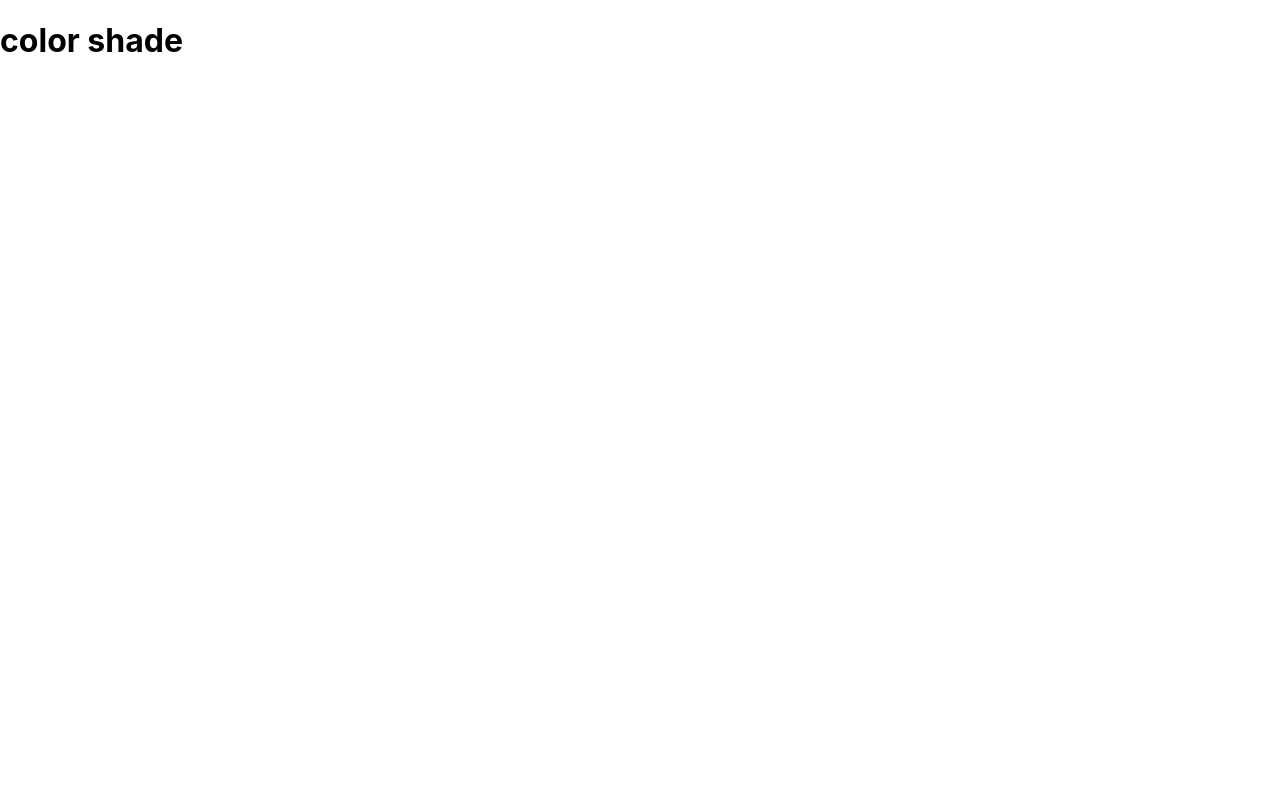
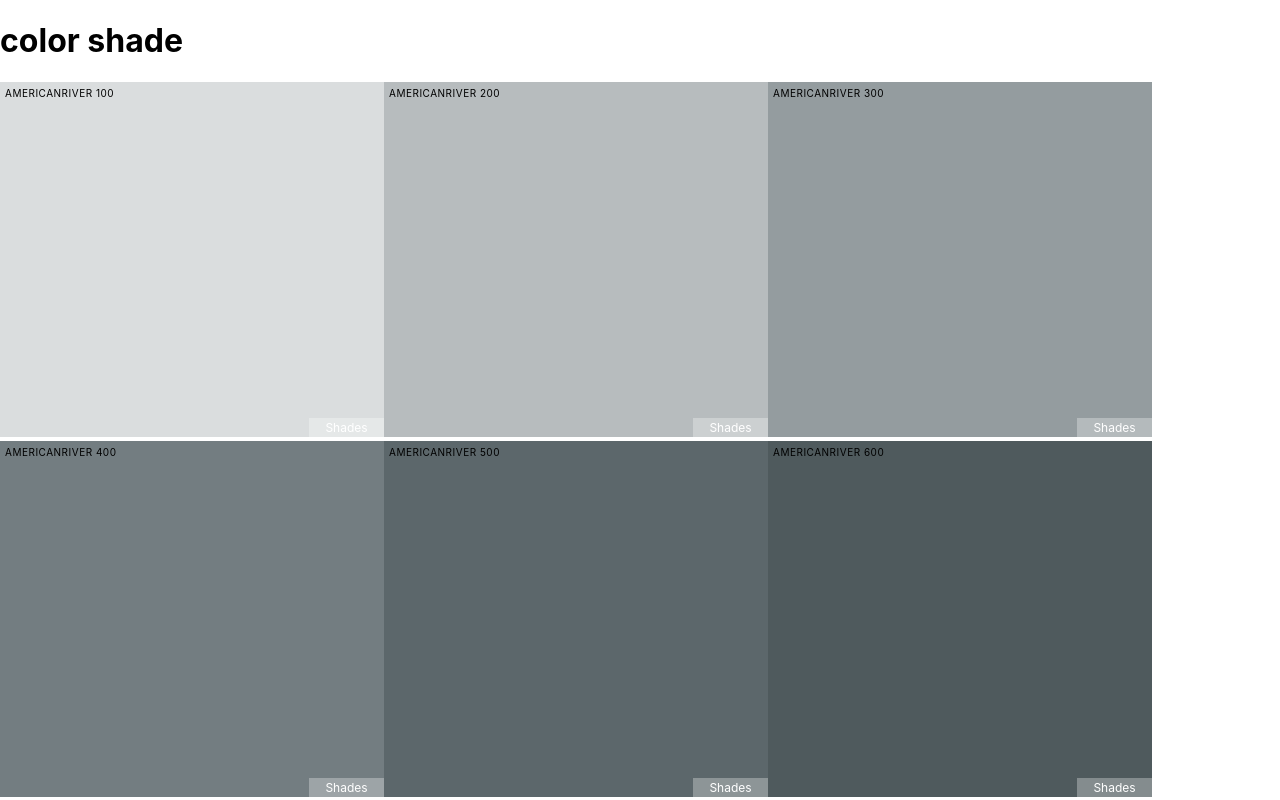
Before and after one commit to kimiakamrava/collage-app-frontend, a React (Create React App) app: page /palette/flat-ui-colors-american/americanriver in a window 1280 px wide. Shown: the top 800 px of the page. Built offline with nearby package versions, Linux system fonts and the light colour scheme.

Commit message:
i can now see the shades but im stuck in shade button loop

```diff
--- a/src/App.js
+++ b/src/App.js
@@ -24,14 +24,19 @@ class App extends Component {
           (this.findPalette(routeProps.match.params.id)
           )} />
         )}/>
-        <Route exact path='/palette/:paletteId/:colorId' render={() => <ColorShadePalette/>}/>
+        <Route exact path='/palette/:paletteId/:colorId'
+        render={routeProps => (
+          <ColorShadePalette
+          colorId={routeProps.match.params.colorId}
+          palette={createPalette
+           (this.findPalette(routeProps.match.params.paletteId)
+          )}
+         />
+        )}
+        />
       </Switch>
-
-      // <div>
-      //   <Palette palette={createPalette(seedColors[4])} />
-      // </div>
     );
-  }
-}
+  };
+};
 
 export default App;
--- a/src/ColorShadePalette.js
+++ b/src/ColorShadePalette.js
@@ -1,12 +1,32 @@
 import React, { Component } from 'react';
+import PaletteBox from "./PaletteBox";
 
 class ColorShadePalette extends Component {
+    constructor(props){
+        super(props);
+        this.preShades = this.theShades(this.props.palette, this.props.colorId);
+
+    }
+    theShades(palette, filteredColor) {
+        let shades = [];
+        let allColors = palette.colors;
+
+        for(let key in allColors){
+            shades = shades.concat(
+                allColors[key].filter(color => color.id === filteredColor)
+            );
+        }
+        return shades.slice(1);
+    }
     render() {
+        const ShadeBoxes = this.preShades.map(color => (<PaletteBox key={color.id} name={color.name} background={color.hex} />))
         return (
-            <div>
+            <div className="Palette">
                 <h1> color shade</h1>
+                <div className='Palette-colors'>{ShadeBoxes}</div>
             </div>
         );
+
     }
 }
 
--- a/src/PaletteBox.js
+++ b/src/PaletteBox.js
@@ -16,8 +16,8 @@ class PaletteBox extends Component {
         });
     }
     render() {
-        const {name, background, paletteId, colorId } = this.props;
-        const {Done} = this.state;
+        const { name, background, paletteId, colorId } = this.props;
+        const { Done } = this.state;
         return(
          <CopyToClipboard text={background} onCopy={this.changeCopyState}>
             <div style={{ background }} className='PaletteBox'>
```
